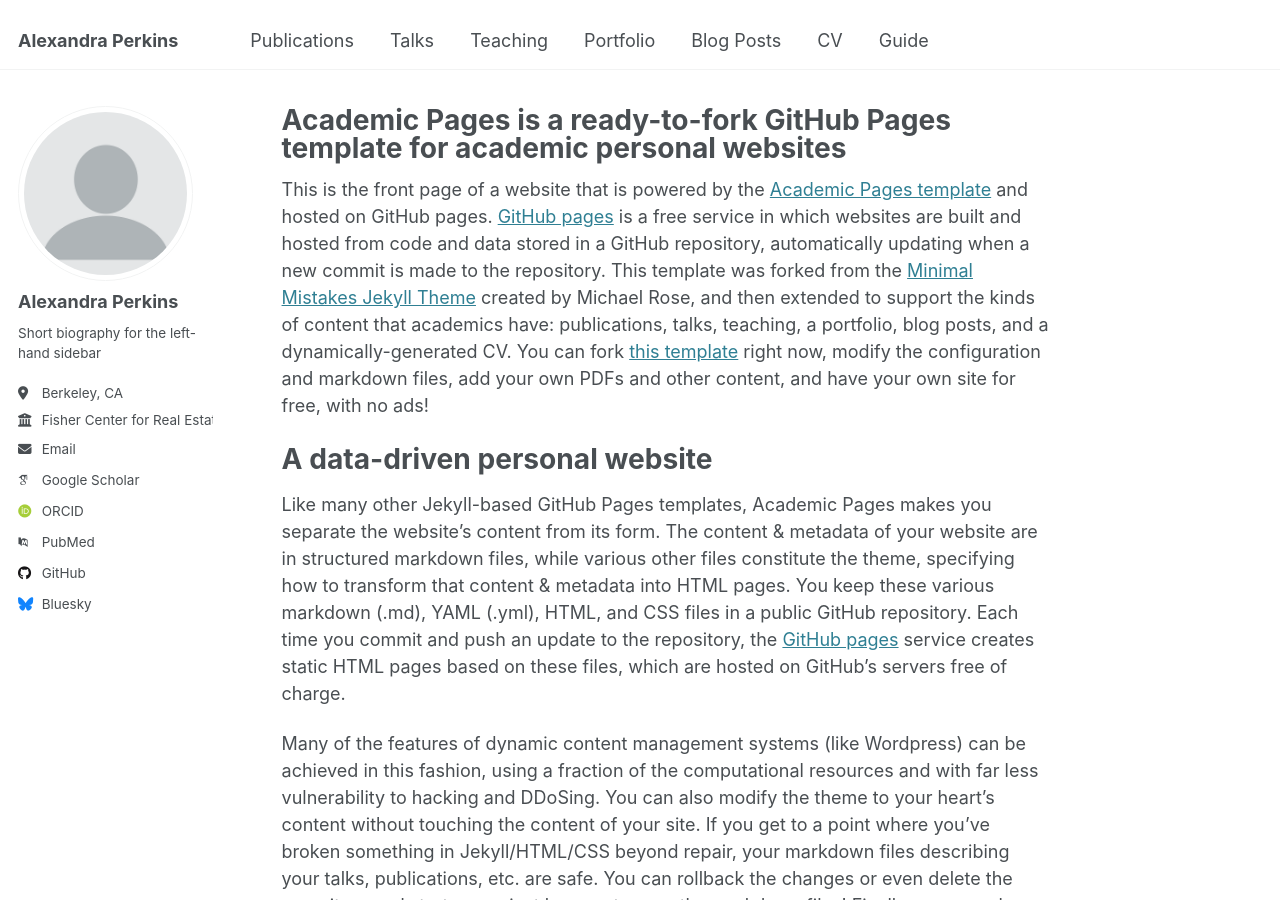
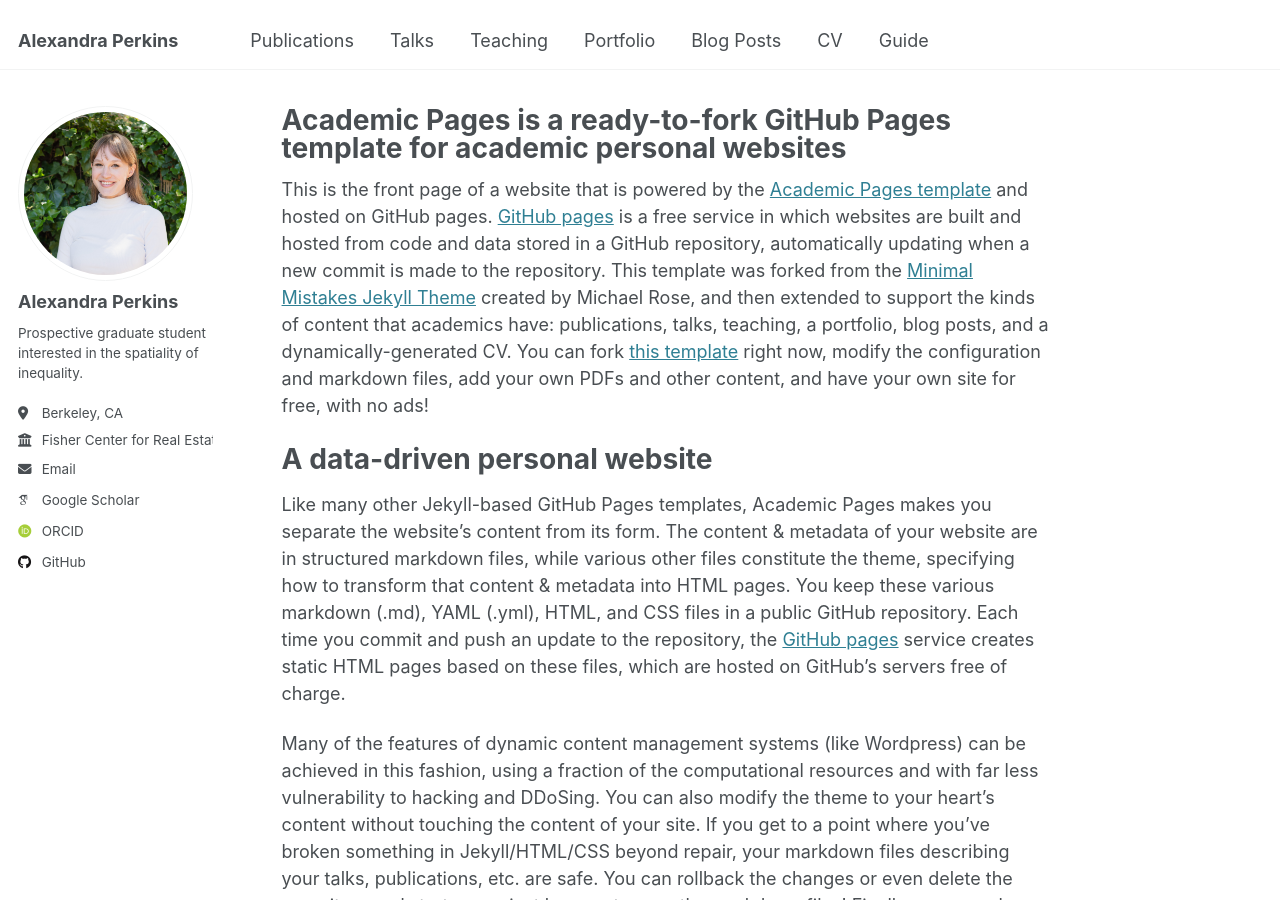
Before and after one commit to perkinsalex/perkinsalex.github.io, a Jekyll site: the page built from _pages/about.md, in a window 1280 px wide and 900 px high. Built offline with Jekyll 4.4.1, drawn with Linux system fonts in a browser that asks for light colours; some web fonts are replaced.

Commit message:
Update _config.yml

```diff
--- a/_config.yml
+++ b/_config.yml
@@ -12,7 +12,7 @@ site_theme               : "default"
 title                    : "Alexandra Perkins"
 title_separator          : "-"
 name                     : &name "Alexandra Perkins"
-description              : &description "personal description"
+description              : &description ""
 url                      : https://perkinsalex.github.io # the base hostname & protocol for your site e.g. "https://[your GitHub username].github.io"
 baseurl                  : "" # the subpath of your site, e.g. "/blog"
 repository               : "perkinsalex/perkinsalex.github.io"
@@ -22,14 +22,14 @@ repository               : "perkinsalex/perkinsalex.github.io"
 #               Additional customization can be done by editing /_includes/author-profile.html
 author:
   # Biographic information
-  avatar           : "profile.png"
+  avatar           : "RS_05655.JPG"
   name             : "Alexandra Perkins"
   pronouns         : # example: "she/her"
-  bio              : "Short biography for the left-hand sidebar"
+  bio              : "Prospective graduate student interested in the spatiality of inequality."
   location         : "Berkeley, CA"
   employer         : "Fisher Center for Real Estate + Urban Economics"
   uri              : # URL
-  email            : "none@example.org"
+  email            : "alexandraperkins@berkeley.edu"
 
   # Academic websites
   arxiv            : # URL - Update with the correct link to your profile
@@ -37,7 +37,7 @@ author:
   impactstory      : # URL
   orcid            : "http://orcid.org/yourorcidurl"
   semantic         : # URL
-  pubmed           : "https://www.ncbi.nlm.nih.gov/pubmed/?term=john+snow"
+  pubmed           : # URL
   researchgate     : # URL
   scopus           : # URL
 
@@ -50,7 +50,7 @@ author:
   stackoverflow    : # User number or user number and name (i.e., use "1" or "1/jeff-atwood")
 
   # Social media
-  bluesky          : "bsky.app" # Replace this with you Bluesky username
+  bluesky          : # Username
   facebook         : # Username
   flickr           : # Username
   foursquare       : # Username
```
